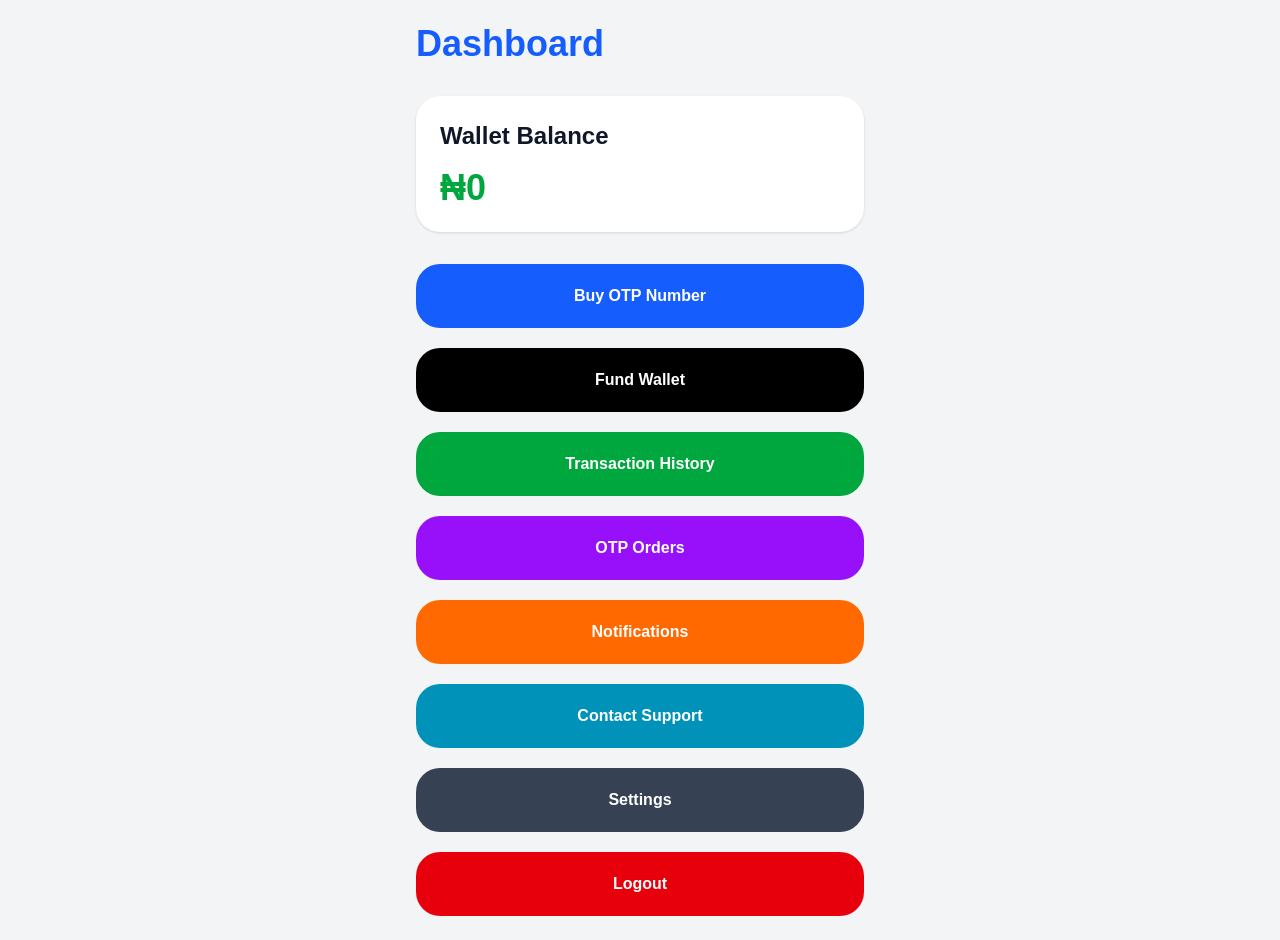
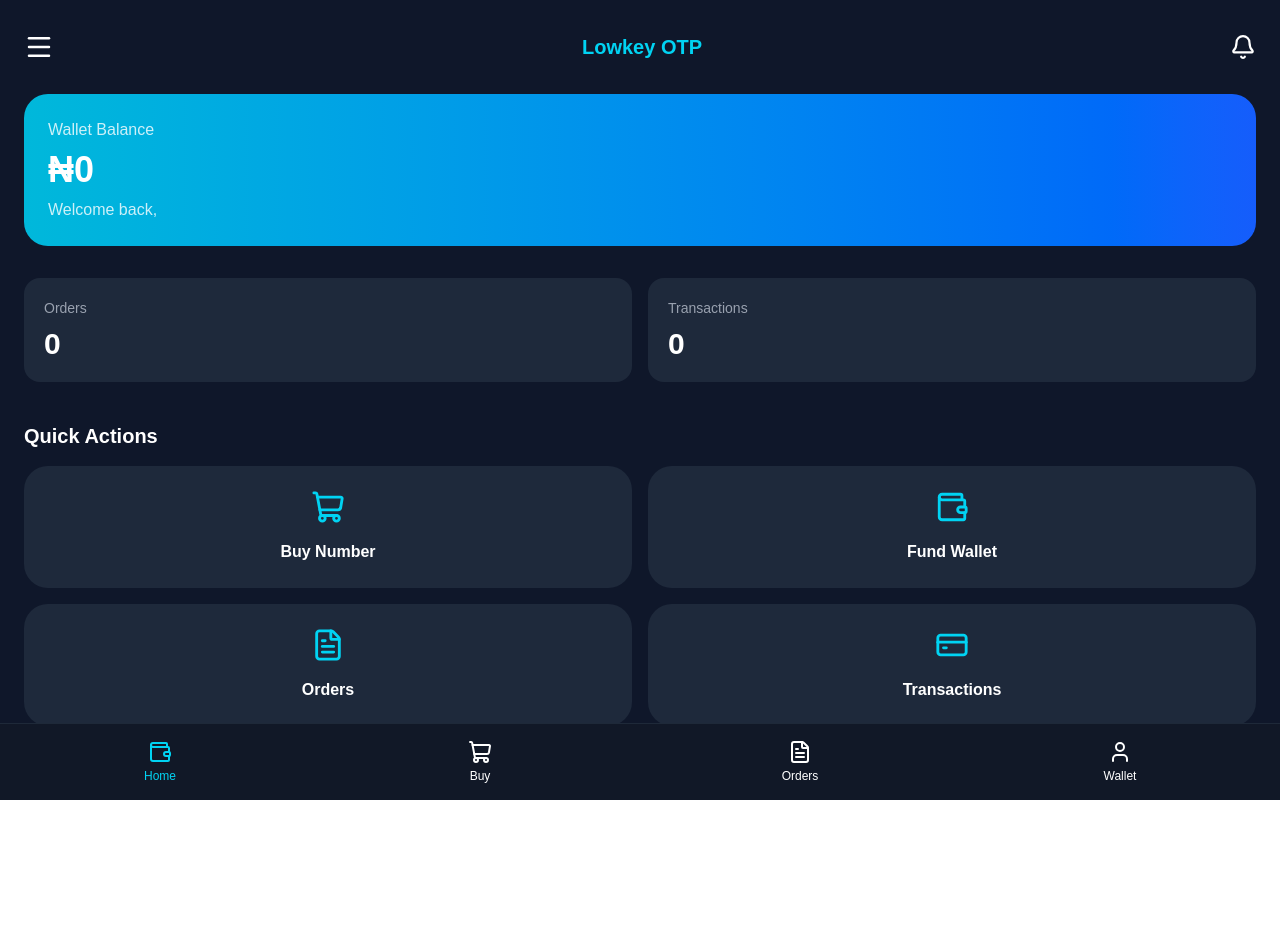
Before and after one commit to lowkeyotp-cell/lowkey-otp-hub, a Next.js app: page /dashboard in a window 1280 px wide. After the commit the page ends 800 px from the top, so only its background shows below. Built offline with nearby package versions, Linux system fonts and the light colour scheme; no server answers; the database is empty; sample sign-in values are in the browser's storage.

Commit message:
Redesign dashboard with premium UI

```diff
--- a/app/dashboard/page.tsx
+++ b/app/dashboard/page.tsx
@@ -1,146 +1,328 @@
 "use client";
 
-import Link from "next/link";
+import { useEffect, useState } from "react";
 import { useRouter } from "next/navigation";
-import { useEffect, useState } from "react";
-
-import { doc, getDoc } from "firebase/firestore";
-import { signOut } from "firebase/auth";
+import {
+  Bell,
+  Menu,
+  Wallet,
+  ShoppingCart,
+  FileText,
+  CreditCard,
+  User,
+  LogOut,
+  ChevronRight,
+} from "lucide-react";
 
 import { auth, db } from "@/lib/firebase";
+import { doc, getDoc } from "firebase/firestore";
 
 export default function DashboardPage() {
   const router = useRouter();
 
+  const [menuOpen, setMenuOpen] = useState(false);
+
   const [balance, setBalance] = useState(0);
-  const [loading, setLoading] = useState(true);
+
+  const [username, setUsername] = useState("");
+
+  const [orders, setOrders] = useState(0);
+
+  const [transactions, setTransactions] =
+    useState(0);
+
+  const [logoClicks, setLogoClicks] =
+    useState(0);
 
   useEffect(() => {
-    const loadUserData = async () => {
-      try {
-        const user = auth.currentUser;
+    const loadUser = async () => {
+      const user = auth.currentUser;
 
-        if (!user) {
-          router.push("/login");
-          return;
-        }
+      if (!user) {
+        router.push("/login");
+        return;
+      }
 
-        const userRef = doc(db, "users", user.uid);
-        const userSnap = await getDoc(userRef);
+      const snap = await getDoc(
+        doc(db, "users", user.uid)
+      );
 
-        if (userSnap.exists()) {
-          const data = userSnap.data();
+      if (snap.exists()) {
+        const data = snap.data();
 
-          setBalance(Number(data.balance || 0));
-        }
-      } catch (error) {
-        console.log("Dashboard error:", error);
-      } finally {
-        setLoading(false);
+        setUsername(data.username || "User");
+        setBalance(data.balance || 0);
       }
     };
 
-    loadUserData();
+    loadUser();
   }, [router]);
 
-  const handleLogout = async () => {
-    await signOut(auth);
+  const handleLogoClick = () => {
+    const next = logoClicks + 1;
+
+    setLogoClicks(next);
+
+    if (next >= 7) {
+      setLogoClicks(0);
+      router.push("/admin-login");
+    }
+
+    setTimeout(() => {
+      setLogoClicks(0);
+    }, 5000);
+  };
+
+  const logout = async () => {
+    await auth.signOut();
     router.push("/login");
   };
 
-  if (loading) {
-    return (
-      <main className="min-h-screen bg-gray-100 p-6">
-        <div className="max-w-md mx-auto">
-          Loading...
+  const quickActions = [
+    {
+      title: "Buy Number",
+      icon: ShoppingCart,
+      route: "/buy-number",
+    },
+    {
+      title: "Fund Wallet",
+      icon: Wallet,
+      route: "/fund-wallet",
+    },
+    {
+      title: "Orders",
+      icon: FileText,
+      route: "/orders",
+    },
+    {
+      title: "Transactions",
+      icon: CreditCard,
+      route: "/transactions",
+    },
+  ];
+  return (
+    <main className="min-h-screen bg-[#0f172a] text-white">
+
+      {menuOpen && (
+        <div className="fixed inset-0 bg-black/50 z-40">
+          <div className="w-72 h-full bg-[#111827] p-6">
+
+            <div
+              onClick={handleLogoClick}
+              className="cursor-pointer"
+            >
+              <h1 className="text-2xl font-bold text-cyan-400">
+                Lowkey OTP
+              </h1>
+            </div>
+
+            <div className="mt-10 space-y-5">
+
+              <button
+                onClick={() => router.push("/dashboard")}
+                className="w-full flex justify-between items-center"
+              >
+                Dashboard
+                <ChevronRight size={18} />
+              </button>
+
+              <button
+                onClick={() => router.push("/buy-number")}
+                className="w-full flex justify-between items-center"
+              >
+                Buy Number
+                <ChevronRight size={18} />
+              </button>
+
+              <button
+                onClick={() => router.push("/orders")}
+                className="w-full flex justify-between items-center"
+              >
+                Orders
+                <ChevronRight size={18} />
+              </button>
+
+              <button
+                onClick={() => router.push("/transactions")}
+                className="w-full flex justify-between items-center"
+              >
+                Transactions
+                <ChevronRight size={18} />
+              </button>
+
+              <button
+                onClick={() => router.push("/fund-wallet")}
+                className="w-full flex justify-between items-center"
+              >
+                Fund Wallet
+                <ChevronRight size={18} />
+              </button>
+
+              <button
+                onClick={logout}
+                className="w-full flex justify-between items-center text-red-400"
+              >
+                Logout
+                <LogOut size={18} />
+              </button>
+
+            </div>
+
+          </div>
         </div>
-      </main>
-    );
-  }
+      )}
 
-  return (
-    <main className="min-h-screen bg-gray-100 p-6">
-      <div className="max-w-md mx-auto">
+      <div className="flex items-center justify-between px-6 pt-8">
 
-        <div className="flex items-center justify-between mb-8">
-          <h1 className="text-4xl font-bold text-blue-600">
-            Dashboard
+        <button
+          onClick={() => setMenuOpen(true)}
+        >
+          <Menu size={30} />
+        </button>
+
+        <div
+          onClick={handleLogoClick}
+          className="cursor-pointer"
+        >
+          <h1 className="text-xl font-bold text-cyan-400">
+            Lowkey OTP
           </h1>
         </div>
 
-        <div className="bg-white rounded-3xl p-6 shadow-sm mb-8">
-          <h2 className="text-2xl font-bold text-gray-900">
+        <button
+          onClick={() => router.push("/notifications")}
+        >
+          <Bell size={26} />
+        </button>
+
+      </div>
+      <div className="px-6 mt-8">
+
+        <div className="rounded-3xl bg-gradient-to-r from-cyan-500 to-blue-600 p-6">
+
+          <p className="text-white/80">
             Wallet Balance
+          </p>
+
+          <h2 className="text-4xl font-bold mt-2">
+            ₦{Number(balance).toLocaleString()}
           </h2>
 
-          <p className="text-4xl font-bold text-green-600 mt-4">
-            ₦{balance.toLocaleString()}
+          <p className="mt-2 text-white/80">
+            Welcome back, {username}
           </p>
+
         </div>
 
-        <div className="grid gap-5">
+        <div className="grid grid-cols-2 gap-4 mt-8">
 
-          <Link href="/buy-number">
-            <button
-              className="bg-blue-600 text-white py-5 rounded-3xl font-bold w-full"
-            >
-              Buy OTP Number
-            </button>
-          </Link>
+          <div className="bg-[#1e293b] rounded-2xl p-5">
+            <p className="text-gray-400 text-sm">
+              Orders
+            </p>
+
+            <h2 className="text-3xl font-bold mt-2">
+              {orders}
+            </h2>
+          </div>
+
+          <div className="bg-[#1e293b] rounded-2xl p-5">
+            <p className="text-gray-400 text-sm">
+              Transactions
+            </p>
+
+            <h2 className="text-3xl font-bold mt-2">
+              {transactions}
+            </h2>
+          </div>
+
+        </div>
+
+        <h2 className="text-xl font-bold mt-10 mb-4">
+          Quick Actions
+        </h2>
+
+        <div className="grid grid-cols-2 gap-4">
+
+          {quickActions.map((item) => {
+
+            const Icon = item.icon;
+
+            return (
+
+              <button
+                key={item.title}
+                onClick={() => router.push(item.route)}
+                className="bg-[#1e293b] rounded-3xl p-6 flex flex-col items-center active:scale-95 transition"
+              >
+
+                <Icon
+                  size={34}
+                  className="text-cyan-400"
+                />
+
+                <span className="mt-4 font-semibold">
+                  {item.title}
+                </span>
+
+              </button>
+
+            );
+
+          })}
+
+        </div>
+
+      </div>
+
+      <div className="fixed bottom-0 left-0 right-0 bg-[#111827] border-t border-gray-800">
+
+        <div className="grid grid-cols-4 py-4">
 
           <button
-            onClick={() => router.push("/fund-wallet")}
-            className="bg-black text-white py-5 rounded-3xl font-bold w-full"
+            onClick={() => router.push("/dashboard")}
+            className="flex flex-col items-center text-cyan-400"
           >
-            Fund Wallet
+            <Wallet size={24} />
+            <span className="text-xs mt-1">
+              Home
+            </span>
           </button>
 
           <button
-            onClick={() => router.push("/transactions")}
-            className="bg-green-600 text-white py-5 rounded-3xl font-bold w-full"
+            onClick={() => router.push("/buy-number")}
+            className="flex flex-col items-center"
           >
-            Transaction History
+            <ShoppingCart size={24} />
+            <span className="text-xs mt-1">
+              Buy
+            </span>
           </button>
 
           <button
             onClick={() => router.push("/orders")}
-            className="bg-purple-600 text-white py-5 rounded-3xl font-bold w-full"
+            className="flex flex-col items-center"
           >
-            OTP Orders
+            <FileText size={24} />
+            <span className="text-xs mt-1">
+              Orders
+            </span>
           </button>
 
           <button
-            onClick={() => router.push("/notifications")}
-            className="bg-orange-500 text-white py-5 rounded-3xl font-bold w-full"
+            onClick={() => router.push("/fund-wallet")}
+            className="flex flex-col items-center"
           >
-            Notifications
-          </button>
-
-          <a
-            href="https://wa.me/2348036879380?text=Hello%2C%20is%20anyone%20available%3F"
-            target="_blank"
-            rel="noopener noreferrer"
-            className="block bg-cyan-600 text-white py-5 rounded-3xl font-bold w-full text-center"
-          >
-            Contact Support
-          </a>
-
-          <button
-            onClick={() => alert("Settings coming soon")}
-            className="bg-gray-700 text-white py-5 rounded-3xl font-bold w-full"
-          >
-            Settings
-          </button>
-
-          <button
-            onClick={handleLogout}
-            className="bg-red-600 text-white py-5 rounded-3xl font-bold w-full"
-          >
-            Logout
+            <User size={24} />
+            <span className="text-xs mt-1">
+              Wallet
+            </span>
           </button>
 
         </div>
+
       </div>
+
     </main>
   );
 }
```
